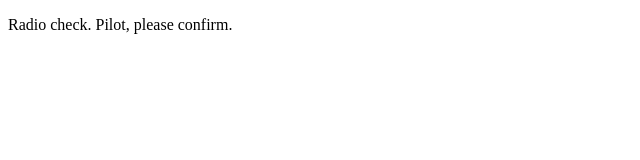
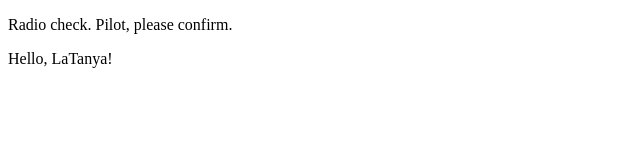
Before and after one commit to MrsIvy/communication-log-Control, a plain HTML site: page index.html in a window 1280 px wide. Shown: the full height of the page, 0-640 px from the left. Drawn offline with Linux system fonts and the light colour scheme.

Commit message:
Second Commit

```diff
--- a/index.html
+++ b/index.html
@@ -2,5 +2,6 @@
 <html>
    <body>
       <p>Radio check. Pilot, please confirm.</p>
+      <p>Hello, LaTanya!</p>
    </body>
 </html>
```
